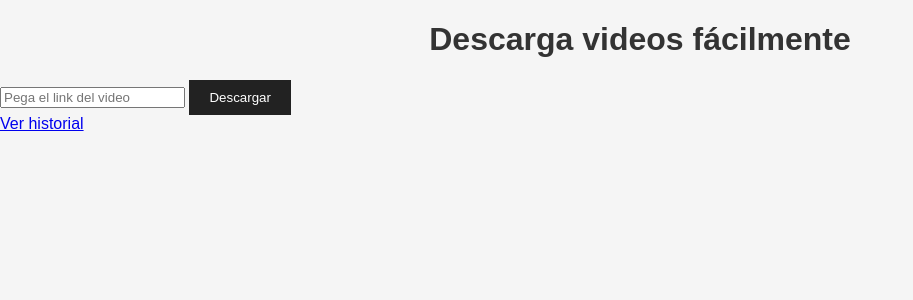
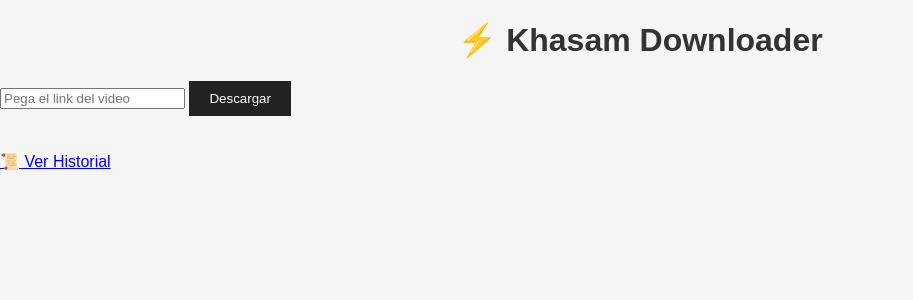
Before and after one commit to KekoOfficial/VideoDownloader, a Flask app: template templates/index.html in a window 1280 px wide. Shown: the top 300 px of the page, without its empty margins (0-913 px from the left). Run offline with Flask 3, Linux system fonts and the light colour scheme; the template is opened without the code that fills it, so the values that code supplies are empty.

Commit message:
Actualizar index.html

```diff
--- a/templates/index.html
+++ b/templates/index.html
@@ -1,16 +1,21 @@
 <!DOCTYPE html>
-<html lang="es">
+<html>
 <head>
-    <meta charset="UTF-8">
-    <title>Video Downloader</title>
+    <title>Khasam Downloader</title>
     <link rel="stylesheet" href="{{ url_for('static', filename='style.css') }}">
 </head>
 <body>
-    <h1>Descarga videos fácilmente</h1>
-    <form action="{{ url_for('link_download') }}" method="POST">
-        <input type="text" name="video_url" placeholder="Pega el link del video" required>
+
+    <h1>⚡ Khasam Downloader</h1>
+
+    <form action="/link" method="post">
+        <input type="text" name="url" placeholder="Pega el link del video" required>
         <button type="submit">Descargar</button>
     </form>
-    <a href="{{ url_for('history_page') }}">Ver historial</a>
+
+    <br><br>
+
+    <a href="/history">📜 Ver Historial</a>
+
 </body>
 </html>
```
